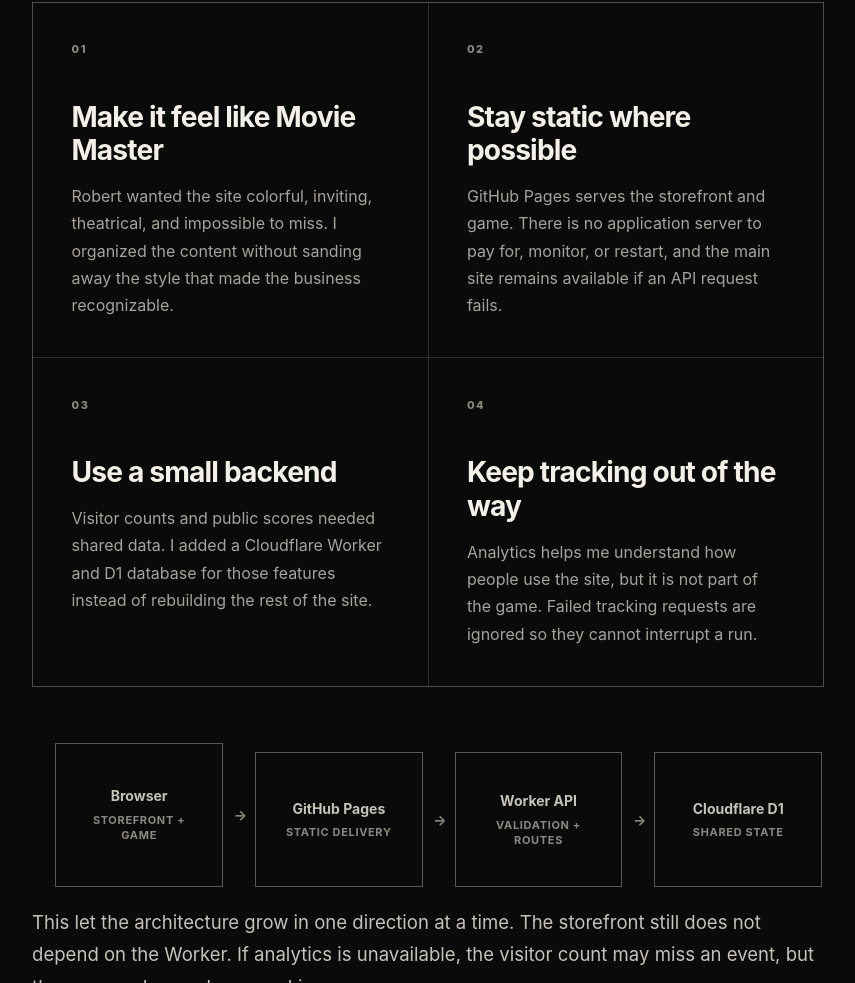
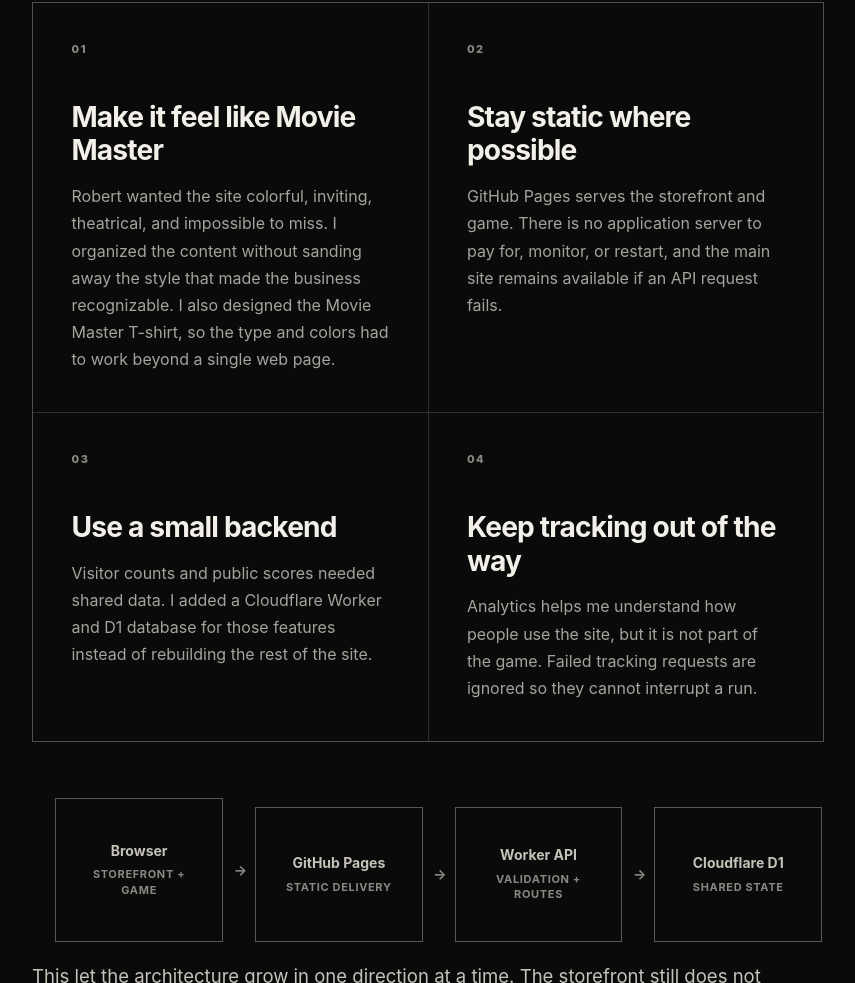
Before and after one commit to ISASTO/se-portfolio, a website: page projects/movie-master/index.html in a window 1280 px wide. Shown: the part 3840-4823 px from the top of the page, without its empty margins (424-1279 px from the left). Drawn offline with Linux system fonts and the light colour scheme.

Commit message:
Add Movie Master brand design context

```diff
--- a/projects/movie-master/index.html
+++ b/projects/movie-master/index.html
@@ -142,7 +142,8 @@
                 <h3>Make it feel like Movie Master</h3>
                 <p>
                   Robert wanted the site colorful, inviting, theatrical, and impossible to miss. I organized the
-                  content without sanding away the style that made the business recognizable.
+                  content without sanding away the style that made the business recognizable. I also designed the
+                  Movie Master T-shirt, so the type and colors had to work beyond a single web page.
                 </p>
               </article>
               <article class="decision-card">
```
